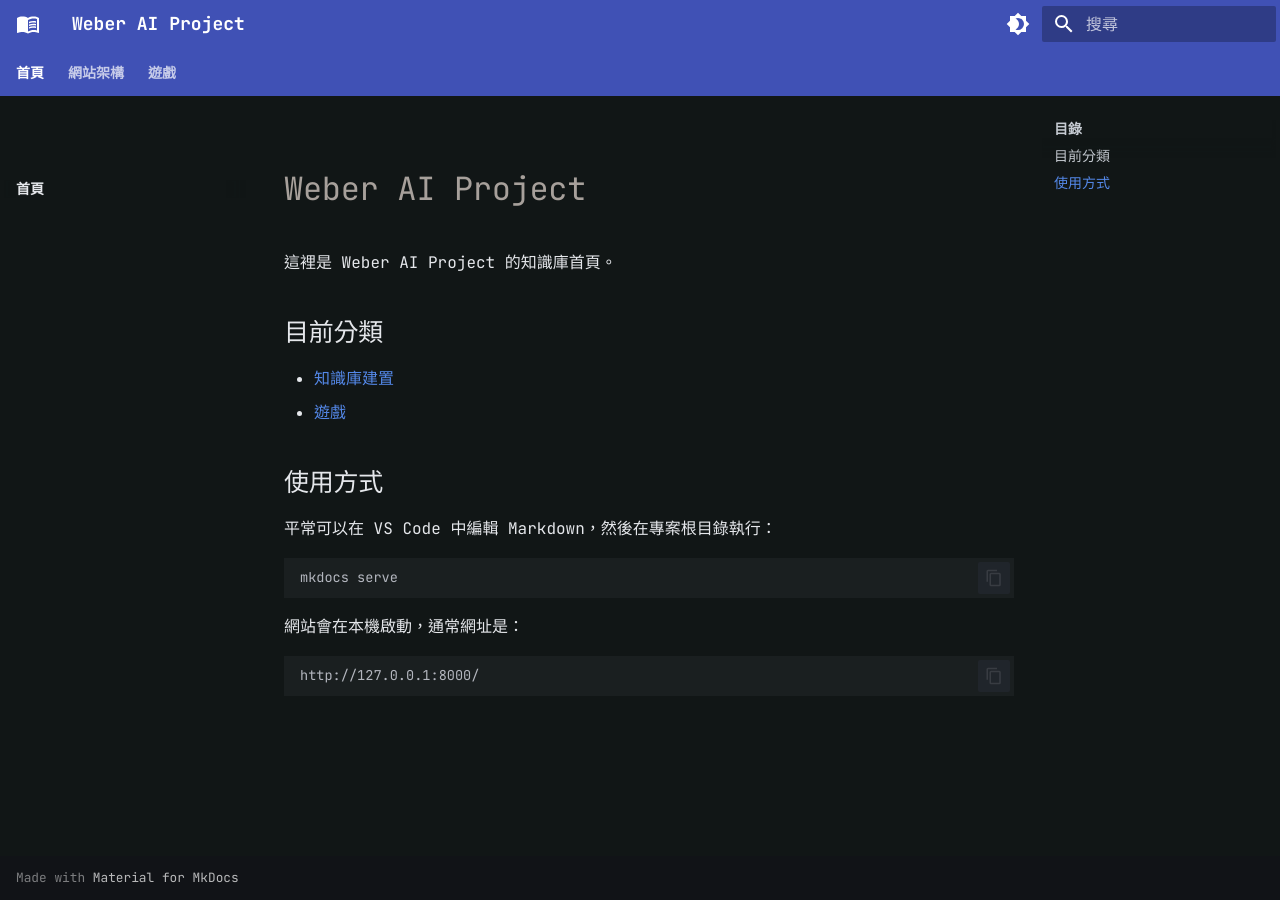
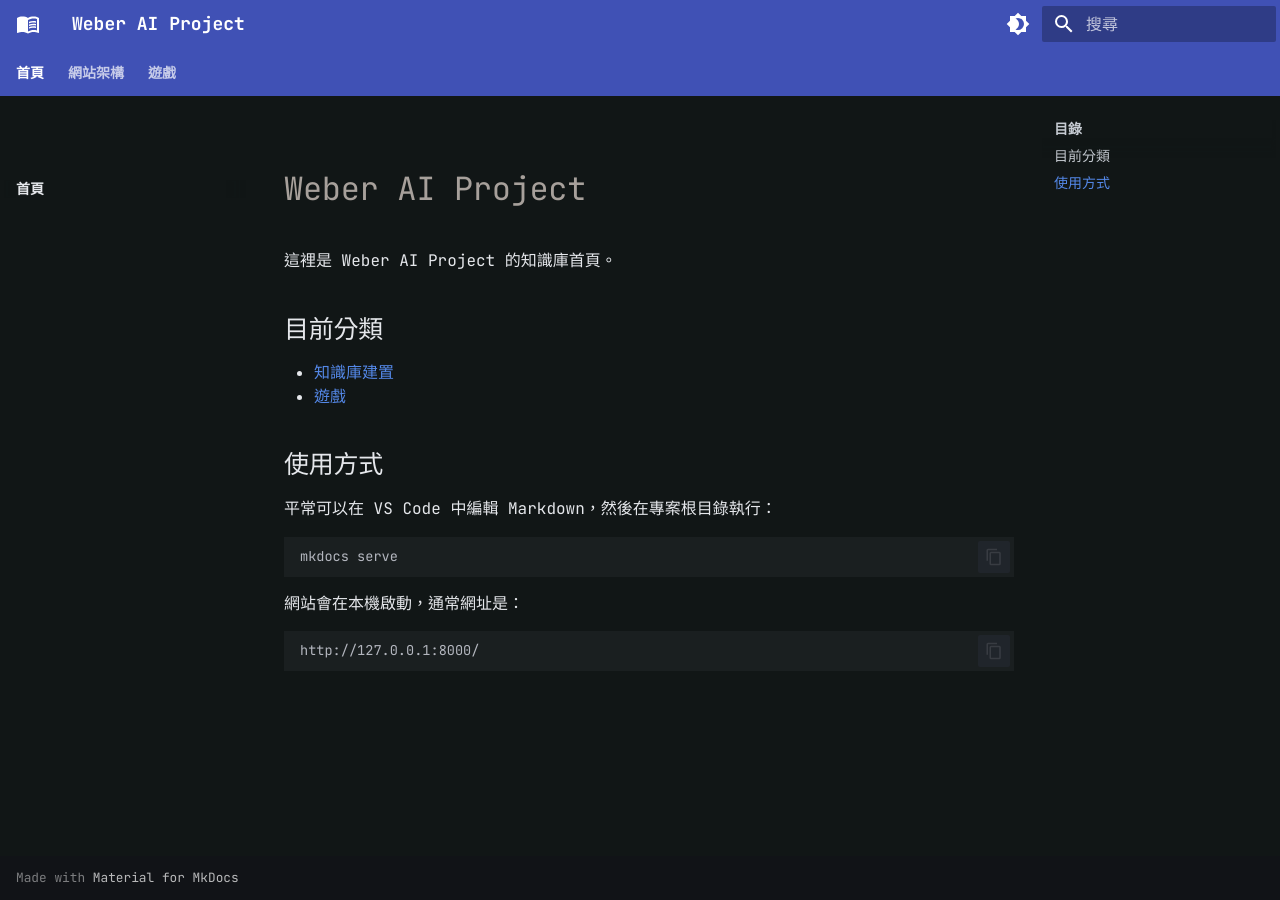
Before and after one commit to weberhwang/weber-ai-project, an MkDocs documentation site: the page built from docs/index.md, in a window 1280 px wide. Built offline with MkDocs 1.6.1 and Material for MkDocs 9.7.7, drawn with Linux system fonts in a browser that asks for light colours.

Commit message:
Update docs

```diff
--- a/docs/stylesheets/extra.css
+++ b/docs/stylesheets/extra.css
@@ -61,6 +61,36 @@
 
 .md-typeset h2 {
   font-weight: 400;
+}
+
+.md-typeset p {
+  line-height: 1.4;
+  margin: 0.3em 0;
+}
+
+.md-typeset ul,
+.md-typeset ol {
+  margin-top: 0.25em;
+  margin-bottom: 0.55em;
+}
+
+.md-typeset ul li,
+.md-typeset ol li {
+  line-height: 1.28;
+  margin-bottom: 0.04em;
+}
+
+.md-typeset ul li + li,
+.md-typeset ol li + li {
+  margin-top: 0.2em;
+}
+
+.md-typeset li > p,
+.md-typeset li > p:first-child,
+.md-typeset li > p:last-child {
+  line-height: 1.28;
+  margin-top: 0.08em;
+  margin-bottom: 0.08em;
 }
 
 .md-typeset code,
```
Also changed, not shown: docs/mkdocs-web/getting-started.md (+8 -0 lines).
